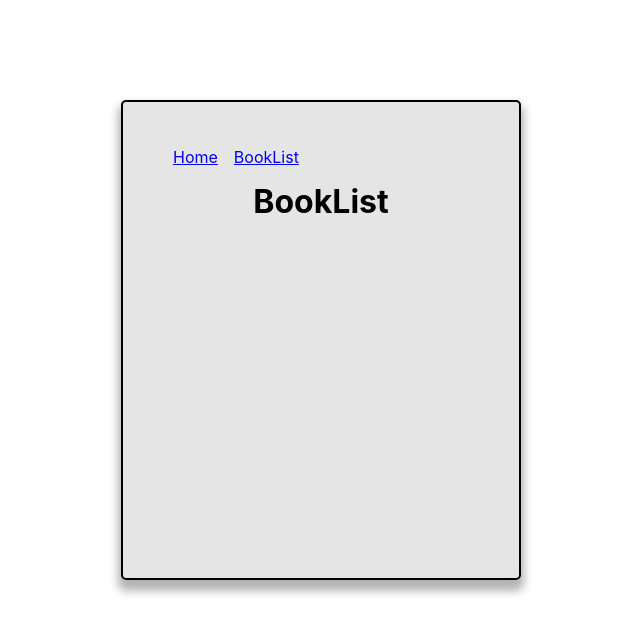
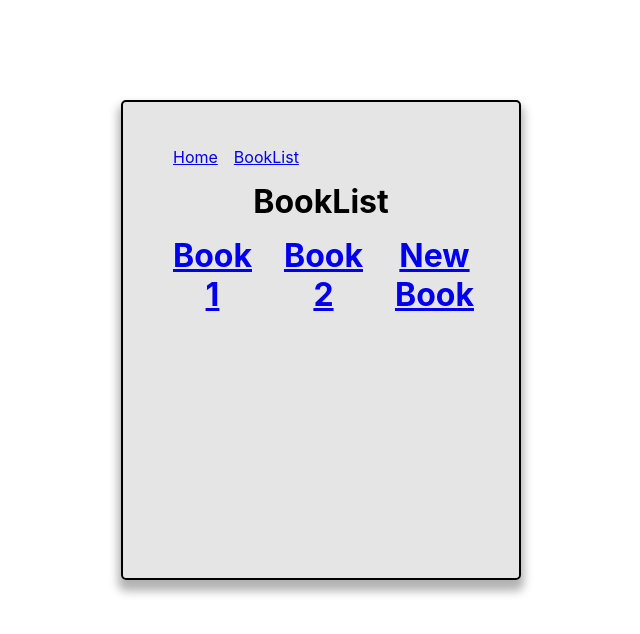
Before and after one commit to Officialibn1/Shawarmania, a React (Create React App) app: page /books in a window 1280 px wide. Shown: the top 634 px of the page, without its empty margins (319-959 px from the left). Built offline with nearby package versions, Linux system fonts and the light colour scheme.

Commit message:
new book

```diff
--- a/src/App.js
+++ b/src/App.js
@@ -2,6 +2,8 @@ import { Link, Route, Routes } from "react-router-dom";
 import Home from './Components/Home';
 import BookList from './Components/BookList';
 import Book from './Components/Book';
+import NewBook from './Components/NewBook';
+import NotFound from './Components/NotFound';
 function App() {
 
 
@@ -17,6 +19,9 @@ function App() {
         <Routes>
           <Route path='/' element={<Home />} />
           <Route path="/books" element={<BookList />} />
+          <Route path="/books/:id" element={<Book />} />
+          <Route path="/books/new" element={<NewBook />} />
+          <Route path="*" element={<NotFound />} />
         </Routes>
       </div>
     </div>
--- a/src/Components/Book.js
+++ b/src/Components/Book.js
@@ -1,9 +1,11 @@
 import React from 'react';
+import { useParams } from 'react-router-dom';
 
 const Book = () => {
+    const {id} = useParams();
     return (
         <h1>
-           Books
+           Book {id}
         </h1>
     );
 }
--- a/src/Components/BookList.js
+++ b/src/Components/BookList.js
@@ -1,10 +1,18 @@
 import React from 'react';
+import { Link } from 'react-router-dom';
 
 const BookList = () => {
     return (
-        <h1>
-           BookList
-        </h1>
+        <>
+            <h1>
+                BookList
+                <ul>
+                    <li><Link to='/books/1'>Book 1</Link></li>
+                    <li><Link to='/books/2'>Book 2</Link></li>
+                    <li><Link to='/books/New'>New Book</Link></li>
+                </ul>
+            </h1>
+        </>
     );
 }
 
--- a/src/Components/NotFound.js
+++ b/src/Components/NotFound.js
@@ -3,7 +3,7 @@ import React from 'react';
 const NotFound = () => {
     return (
         <h1>
-           NotFound
+           Content Not Found
         </h1>
     );
 }
--- a/src/index.js
+++ b/src/index.js
@@ -7,11 +7,13 @@ import { BrowserRouter } from 'react-router-dom';
 
 const root = ReactDOM.createRoot(document.getElementById('root'));
 root.render(
-  <BrowserRouter>
+
     <React.StrictMode>
-      <App />
+      <BrowserRouter>
+        <App />
+      </BrowserRouter>
     </React.StrictMode>
-  </BrowserRouter>
+
 );
 
 
```
